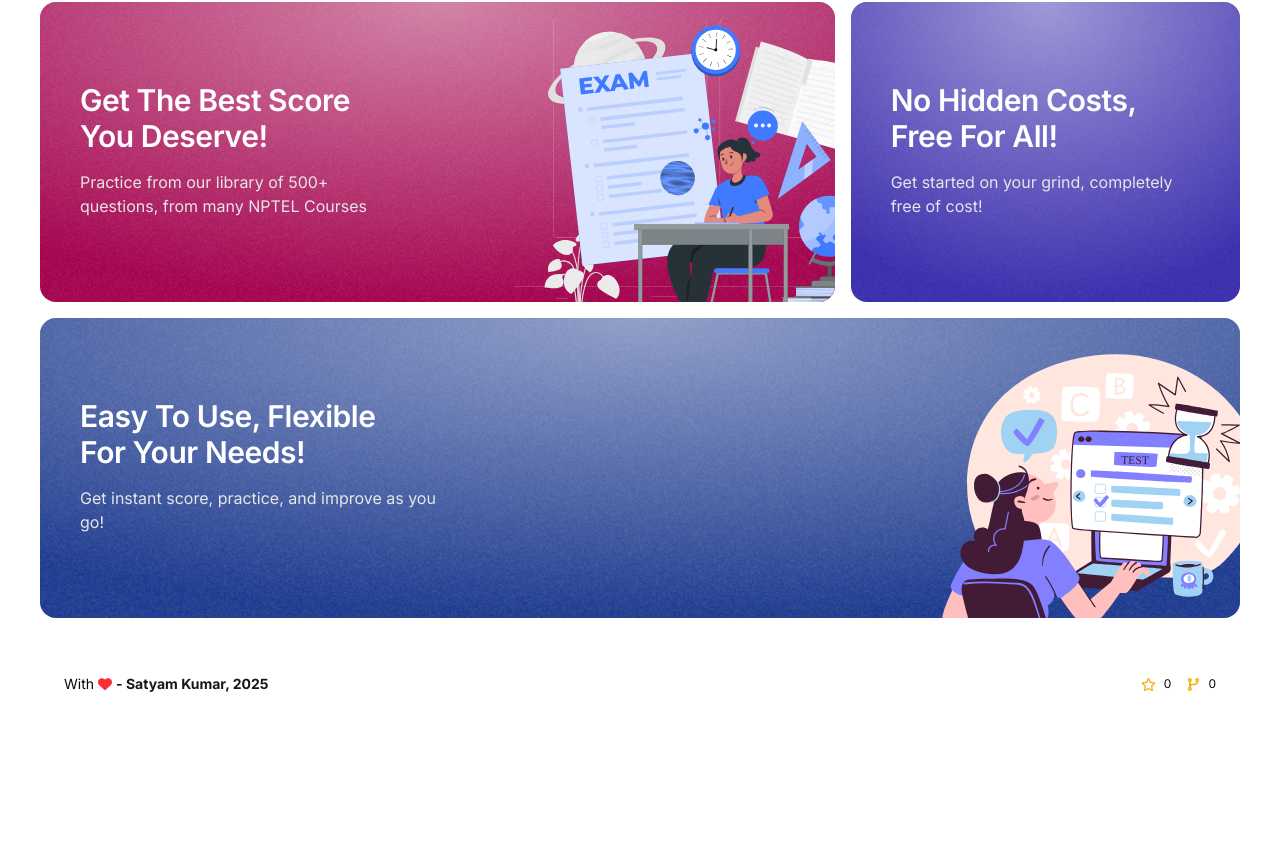
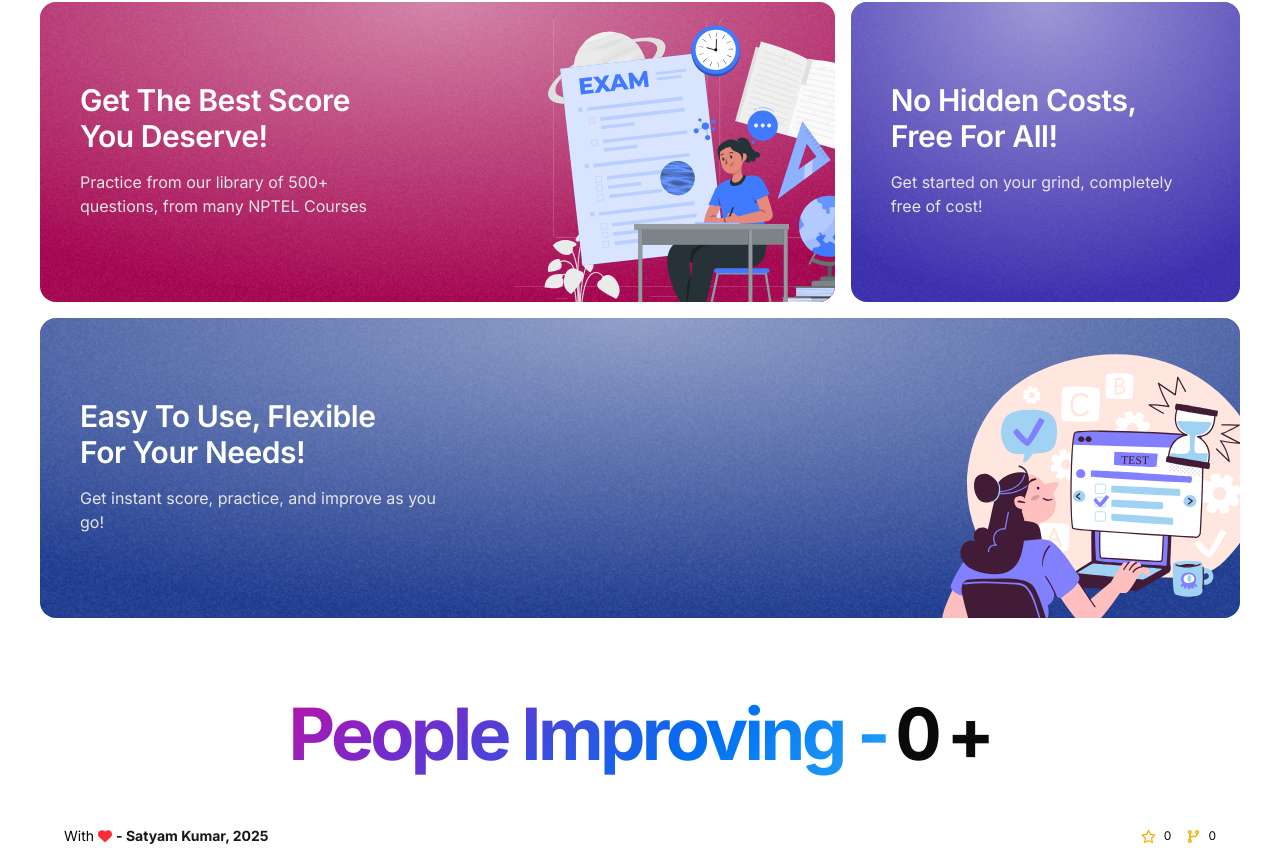
Before and after one commit to SKumr20/quizzly, a Next.js app: page / in a window 1280 px wide. Shown: the part 910-1772 px from the top of the page. Before the commit the page ends 1620 px from the top, so only its background shows below. Built offline with nearby package versions, Linux system fonts and the light colour scheme; no server answers; the database is empty.

Commit message:
Add VisitorCount2 to Homepage

```diff
--- a/src/app/layout.js
+++ b/src/app/layout.js
@@ -4,7 +4,6 @@ import { Inter } from "next/font/google";
 import Navbar from "@/components/sections/Navbar";
 import { Toaster } from "@/components/ui/sonner";
 import Footer from "@/components/sections/Footer";
-
 
 const inter = Inter({subsets: ['latin']});
 
--- a/src/app/page.js
+++ b/src/app/page.js
@@ -1,15 +1,14 @@
 import Hero from "@/components/sections/Hero";
 import { FeatureSection } from "@/components/sections/FeatureSection";
+import VisitorCount2 from "@/components/sections/VisitorCount2";
 export default function Home() {
-
-
   return (
     <>
       <Hero />
-      <div className="flex flex-col bg-background p-10 items-center justify-center">
+      <div className="flex flex-col bg-background p-10 gap-10 items-center justify-center">
         <FeatureSection />
+        <VisitorCount2 />
       </div>
-
     </>
   );
 }
--- a/src/components/sections/Navbar.jsx
+++ b/src/components/sections/Navbar.jsx
@@ -13,7 +13,6 @@ import Link from "next/link";
 import Title from "../ui/Title";
 import GithubButton from "../ui/GithubButton";
 import { Separator } from "../ui/separator";
-import VisitorCount from "./VisitorCount";
 
 const Navbar = () => {
   return (
@@ -38,7 +37,6 @@ const Navbar = () => {
         {/* Right Side Div */}
         <div className="flex items-center gap-2">
           <GithubButton className="hidden sm:block" />
-          <VisitorCount />
           {/* Small device toggle with ToggleDarkmode next to it */}
           <div className="md:hidden flex items-center gap-2">
             <Sheet>
--- /dev/null
+++ b/src/components/sections/VisitorCount2.jsx
@@ -0,0 +1,26 @@
+"use client";
+import { useEffect, useState } from "react";
+import { trackVisitor } from "@/data/vistors";
+import { NumberTicker } from "../magicui/number-ticker";
+import { AuroraText } from "../magicui/aurora-text";
+
+export default function VisitorCount2() {
+  const [visitorCount, setVisitorCount] = useState(0);
+
+  useEffect(() => {
+    trackVisitor().then(setVisitorCount);
+  }, []);
+
+  return (
+        <div className="flex flex-row items-center justify-center gap-2 mt-10">
+        <p className="text-4xl font-bold tracking-tighter md:text-5xl lg:text-7xl">
+            <AuroraText>People Improving - </AuroraText>
+        </p>
+        <NumberTicker
+            value={visitorCount}
+            className="whitespace-pre-wrap text-4xl font-bold tracking-tighter md:text-5xl lg:text-7xl"
+        />
+        <p className="text-4xl font-bold tracking-tighter md:text-5xl lg:text-7xl">+</p>
+        </div>
+  );
+}
```
